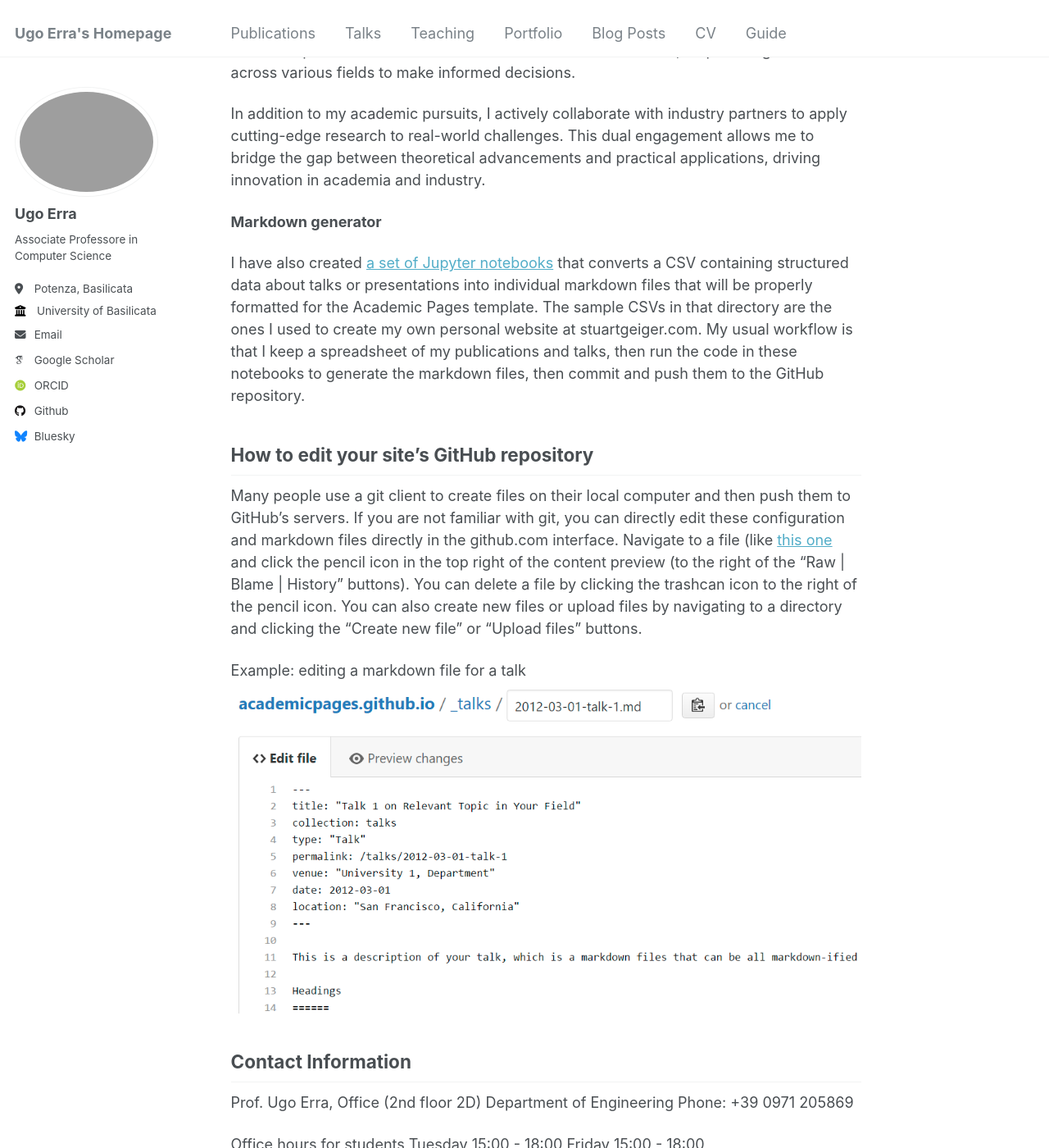
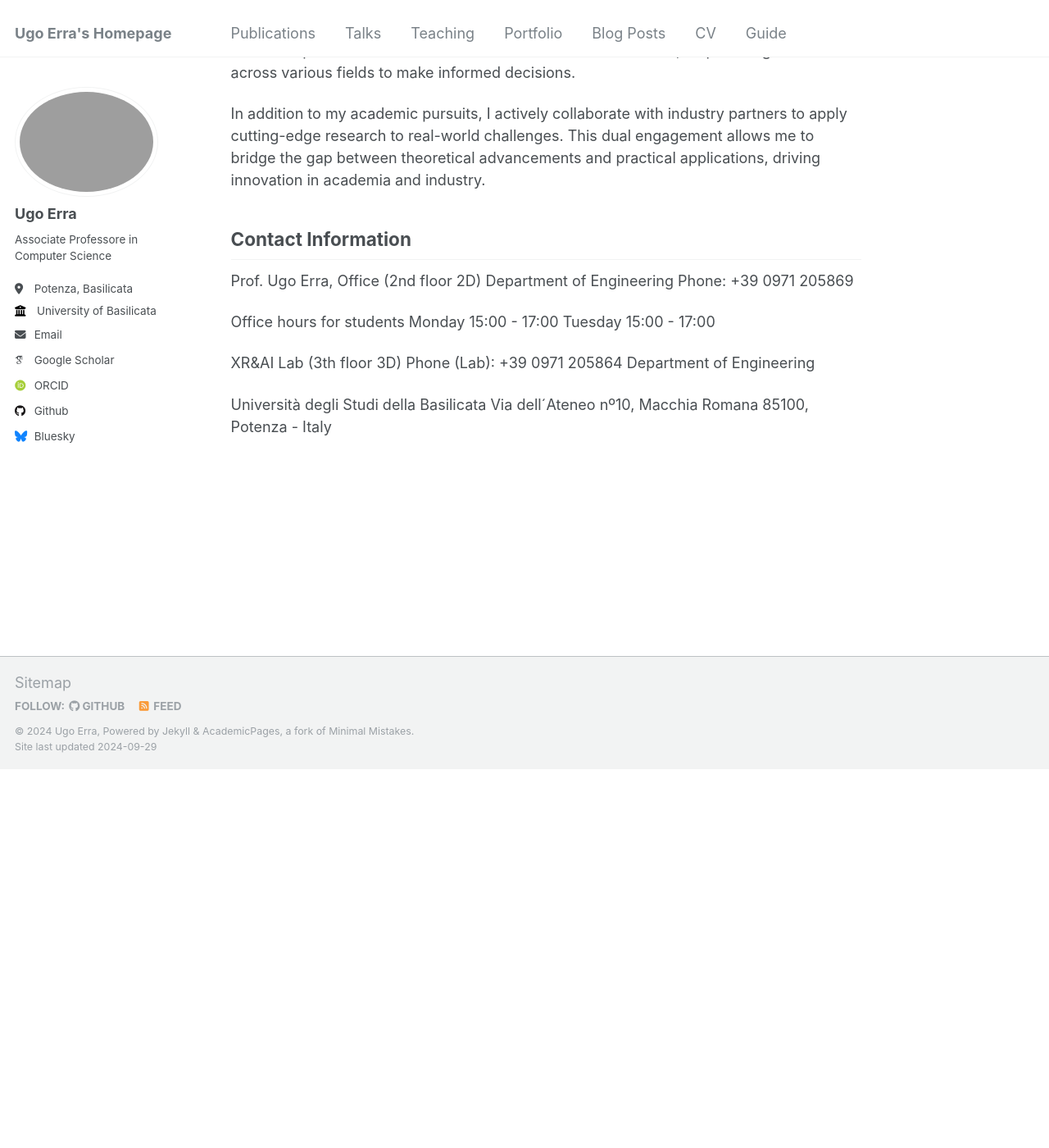
Before and after one commit to ugoerra/ugoerra.github.io, a Jekyll site: the page built from _pages/about.md, in a window 1280 px wide and 1400 px high, scrolled down 546 px. Shown: the whole window at 82% size. Built offline with Jekyll 4.4.1, drawn with Linux system fonts in a browser that asks for light colours; some web fonts are replaced; after the commit the page ends 1484 px from its top, so only the background shows below that.

Commit message:
Update about.md

```diff
--- a/_pages/about.md
+++ b/_pages/about.md
@@ -17,18 +17,6 @@ My research focuses on the intersection of Computer Graphics, Artificial Intelli
 
 In addition to my academic pursuits, I actively collaborate with industry partners to apply cutting-edge research to real-world challenges. This dual engagement allows me to bridge the gap between theoretical advancements and practical applications, driving innovation in academia and industry.
 
-**Markdown generator**
-
-I have also created [a set of Jupyter notebooks](https://github.com/academicpages/academicpages.github.io/tree/master/markdown_generator
-) that converts a CSV containing structured data about talks or presentations into individual markdown files that will be properly formatted for the Academic Pages template. The sample CSVs in that directory are the ones I used to create my own personal website at stuartgeiger.com. My usual workflow is that I keep a spreadsheet of my publications and talks, then run the code in these notebooks to generate the markdown files, then commit and push them to the GitHub repository.
-
-How to edit your site's GitHub repository
-------
-Many people use a git client to create files on their local computer and then push them to GitHub's servers. If you are not familiar with git, you can directly edit these configuration and markdown files directly in the github.com interface. Navigate to a file (like [this one](https://github.com/academicpages/academicpages.github.io/blob/master/_talks/2012-03-01-talk-1.md) and click the pencil icon in the top right of the content preview (to the right of the "Raw | Blame | History" buttons). You can delete a file by clicking the trashcan icon to the right of the pencil icon. You can also create new files or upload files by navigating to a directory and clicking the "Create new file" or "Upload files" buttons.
-
-Example: editing a markdown file for a talk
-![Editing a markdown file for a talk](/images/editing-talk.png)
-
 Contact Information
 ------
 Prof. Ugo Erra,
@@ -37,8 +25,8 @@ Department of Engineering
 Phone: +39 0971 205869
 
 Office hours for students
-Tuesday 15:00 - 18:00
-Friday 15:00 - 18:00
+Monday 15:00 - 17:00
+Tuesday 15:00 - 17:00
 
 XR&AI Lab (3th floor 3D)
 Phone (Lab): +39 0971 205864
```
